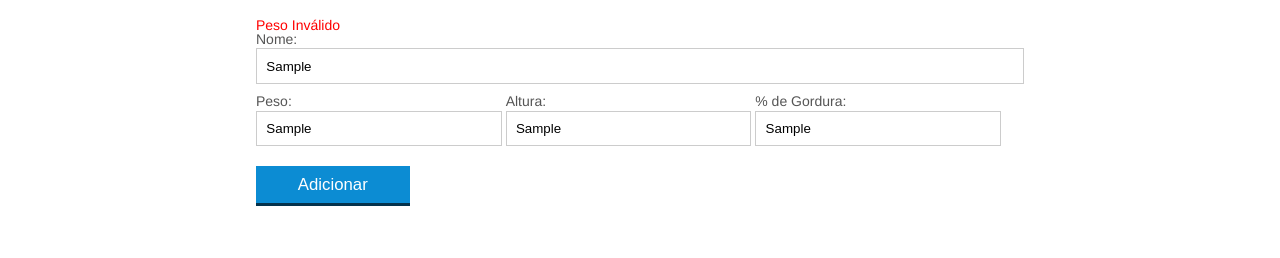
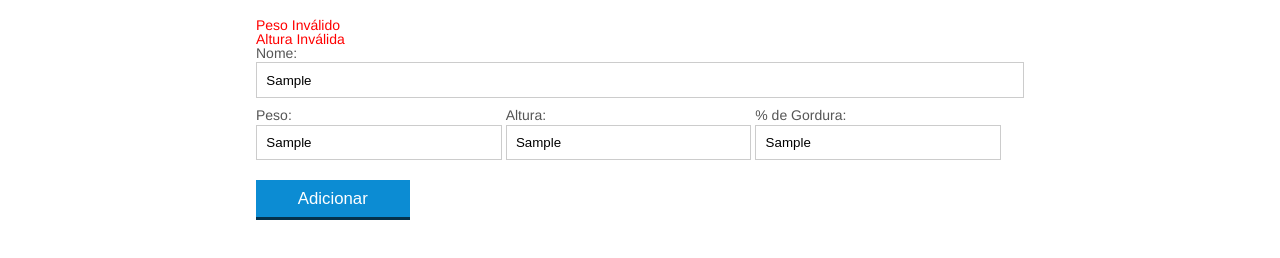
Before and after one commit to Wallison00/agora-vai, a plain HTML site: page index.html in a window 1280 px wide. Both pictures are taken after typing "Sample", "Sample", "Sample", "Sample" into the empty fields and a click on the button "Adicionar". Shown: the part 438-696 px from the top of the page. Drawn offline with Linux system fonts and the light colour scheme.

Commit message:
Validando Dados

```diff
--- a/css/index.css
+++ b/css/index.css
@@ -137,6 +137,6 @@ button[disabled=disabled], button:disabled {
 	background-color: lightcoral;
 }
 
-#mensagem-erro{
+#mensagens-erro{
 	color: red;
 }
--- a/index.html
+++ b/index.html
@@ -75,7 +75,7 @@
 
 		<section class="container">
     	<h2 id="titulo-form">Adicionar novo paciente</h2>
-			<span id="mensagem-erro"></span>
+			<ul id="mensagens-erro"></ul>
 
 				<form id="tabela">
 		        <div class="">
--- a/js/form.js
+++ b/js/form.js
@@ -9,9 +9,9 @@ botaoAdicionar.addEventListener("click", function(event){
 
   var erros = validaPaciente(paciente); //  variável de erro criada recebendo parametro
 
+  console.log(erros);
   if(erros.length > 0){
-    var mensagemErro = document.querySelector("#mensagem-erro");
-    mensagemErro.textContent = erros;
+    exibeMensagensDeErro(erros);
     return;                                                                     //impede que o paciente seja cadastrado na tabela mesmo que esteja inválido;
   };
 
@@ -21,7 +21,22 @@ botaoAdicionar.addEventListener("click", function(event){
 
   form.reset();
 
+  var mensagensErro = document.querySelector("#mensagens-erro");
+  mensagensErro.innerHTML = "";
+
 });
+
+function exibeMensagensDeErro(erros){
+  var ul = document.querySelector("#mensagens-erro");
+  ul.innerHTML = "";//Limpa as mensagens de erro da tela (para atualizar)
+
+  erros.forEach(function(nErro){//(para cada item do meu array voce vaifazer alguma coisa)(nErro = nova variável que vai ser os ciclos) Parecido com o laço For só que ele roda a quantidade necessaria "erros";
+        var li = document.createElement("li");//cria um elemento li no HTML
+        li.textContent = nErro;
+        ul.appendChild(li);
+  });
+}
+
 //------------------------Obter Paciente do Formulário------------------------//
 
 function obterPacienteDoFormulario(form){                                       // função que obtem os dados do formulario de um paciente
@@ -67,12 +82,28 @@ function validaPaciente(paciente){
 
   var erros = []; //como a função só retorna um unico valor, é necessario a criação desse array para que ele capture varios resultados e retorne;
 
+  if(paciente.nome.length == 0){
+    erros.push("Defina o nome do Paciente");
+  }
+
+  if(paciente.peso.length == 0){
+    erros.push("Defina o Peso");
+  }
+
   if(!validaPeso(paciente.peso)){//se o peso não for valido "!"
     erros.push("Peso Inválido"); // a função push escreve esse resultado dentro de um espaço no array
   }
 
-  if(validaAltura(paciente.altura)){
+  if(paciente.altura.length == 0){
+    erros.push("Defina a Altura");
+  }
+
+  if(!validaAltura(paciente.altura)){
     erros.push("Altura Inválida");
+  }
+
+  if(paciente.gordura.length == 0){
+    erros.push("Defina o Percentual de Gordura");
   }
 
   return erros;//retornando os valores capturados para o array;
```
